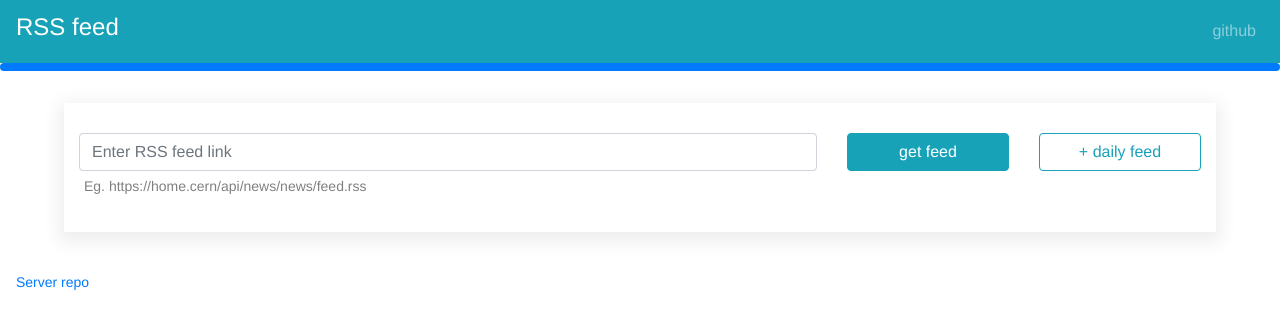
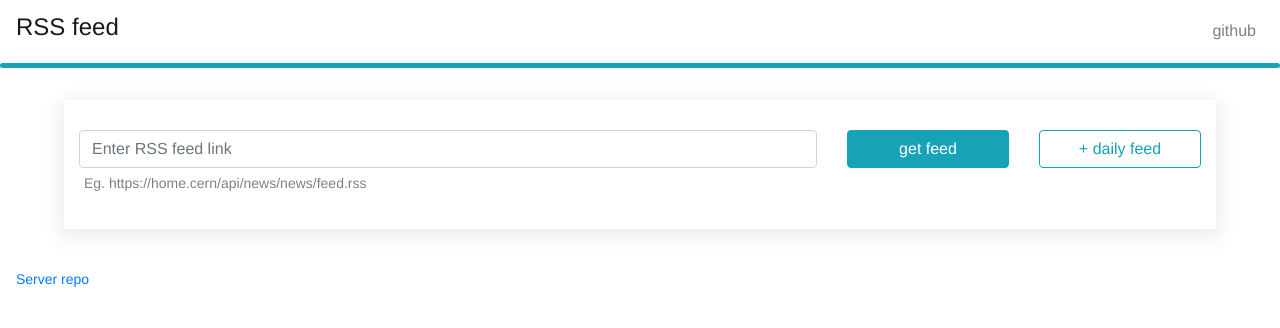
Before and after one commit to anastr0/RSS-feed-aggregator-client, a Vue app: page / in a window 1280 px wide. Shown: the top 328 px of the page. Built offline with nearby package versions, Linux system fonts and the light colour scheme; no server answers.

Commit message:
Update readme and UI changes

```diff
--- a/src/components/Layout/Header.vue
+++ b/src/components/Layout/Header.vue
@@ -1,6 +1,6 @@
 <template>
   <div>
-    <b-navbar type="dark" variant="info" small>
+    <b-navbar type="light" variant="faded" small>
       <b-navbar-brand href="#" active><h4>RSS feed</h4></b-navbar-brand>
       <b-navbar-toggle target="nav-collapse"></b-navbar-toggle>
       <b-navbar-nav class="ml-auto">
--- a/src/components/RSSComponents/DailyFeedTable.vue
+++ b/src/components/RSSComponents/DailyFeedTable.vue
@@ -52,8 +52,12 @@
         <template #row-details="row">
           <b-card>
             <b-row class="mb-2">
-              <b-col sm="3" class="text-sm-right"><b>Title:</b></b-col>
-              <b-col>{{ row.item.title }}</b-col>
+              <b-col sm="3" class="text-sm-right"><b>Source:</b></b-col>
+              <b-col>{{ row.item.source }}</b-col>
+            </b-row>
+            <b-row class="mb-2">
+              <b-col sm="3" class="text-sm-right"><b>Guid:</b></b-col>
+              <b-col>{{ row.item.guid }}</b-col>
             </b-row>
             <b-row class="mb-2">
               <b-col sm="3" class="text-sm-right"><b>Content:</b></b-col>
--- a/src/components/RSSComponents/RSSFeedTable.vue
+++ b/src/components/RSSComponents/RSSFeedTable.vue
@@ -10,8 +10,8 @@
         :fields="fields"
         outlined
       >
-      <template #cell(pubDate)="data">
-          {{ data.item.pubDate.slice(0,10) }}
+        <template #cell(pubDate)="data">
+          {{ data.item.pubDate.slice(0, 10) }}
         </template>
         <template #cell(link)="data">
           <a :href="`${data.item.link}`">
@@ -52,7 +52,11 @@
           <b-card>
             <b-row class="mb-2">
               <b-col sm="3" class="text-sm-right"><b>Title:</b></b-col>
-              <b-col>{{ row.item.title }}</b-col>
+              <b-col>{{ row.item.source }}</b-col>
+            </b-row>
+            <b-row class="mb-2">
+              <b-col sm="3" class="text-sm-right"><b>Title:</b></b-col>
+              <b-col>{{ row.item.guid }}</b-col>
             </b-row>
             <b-row class="mb-2">
               <b-col sm="3" class="text-sm-right"><b>Content:</b></b-col>
@@ -71,7 +75,7 @@
         size="sm"
         limit="1"
       ></b-pagination>
-      <div class="row-no">{{this.rows}} feed items</div>
+      <div class="row-no">{{ this.rows }} feed items</div>
     </b-row>
   </b-container>
 </template>
@@ -129,7 +133,6 @@ export default {
 }
 
 .feed-table {
-
   width: 90vw;
   box-shadow: 0px 5px 17px 5px rgb(0 0 0 / 7%);
   margin: 2rem 1rem;
--- a/src/components/RSSParentComponent.vue
+++ b/src/components/RSSParentComponent.vue
@@ -1,7 +1,7 @@
 <template>
   <div>
     <!-- <img alt="Vue logo" src="./assets/logo.png"> -->
-    <b-progress class="w-100" :max="maxLoadingTime" height=".5rem">
+    <b-progress class="w-100" variant="info" :max="maxLoadingTime" height=".3rem">
       <b-progress-bar :value="loadingTime"></b-progress-bar>
     </b-progress>
     <SearchBar v-on:get-feed="getFeed" />
```
Also changed, not shown: 1 other file (tests, documents, lock files or other folders).
